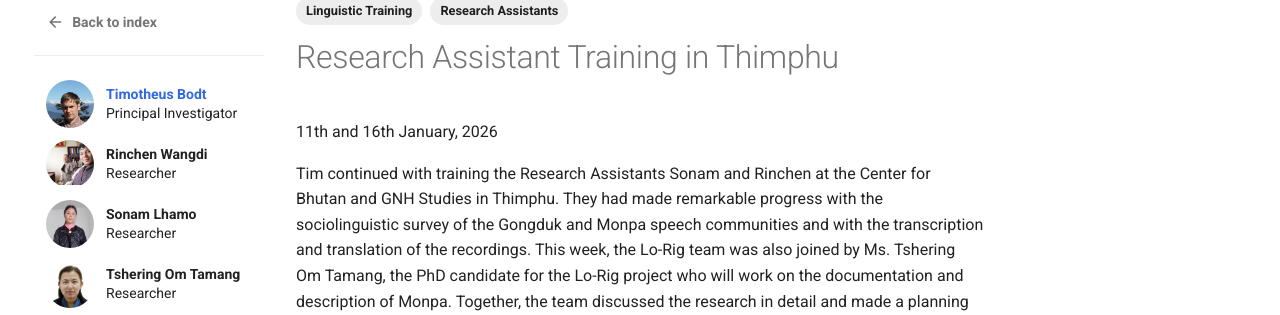
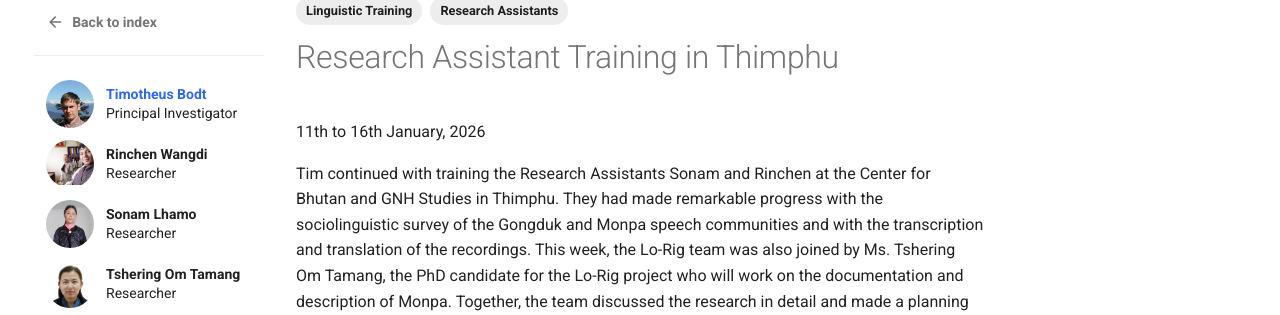
Before and after one commit to lorig-research/lorig-research.github.io, an MkDocs documentation site: the page built from docs/updates/posts/20260101-training_thimphu.md, in a window 1280 px wide and 1099 px high. Shown: the part 137-452 px from the top of the window. Built offline with MkDocs 1.6.1 and Material for MkDocs 9.7.7, drawn with Linux system fonts in a browser that asks for light colours; comment, search, counter and statistics services are not loaded.

Commit message:
corrected dates

```diff
--- a/docs/updates/posts/20260101-training_thimphu.md
+++ b/docs/updates/posts/20260101-training_thimphu.md
@@ -14,7 +15,7 @@ slug: 20260101-training_thimphu
 ---
 
 # Research Assistant Training in Thimphu
-11th and 16th January, 2026
+11th to 16th January, 2026
 
 Tim continued with training the Research Assistants Sonam and Rinchen at the Center for Bhutan and GNH Studies in Thimphu. They had made remarkable progress with the sociolinguistic survey of the Gongduk and Monpa speech communities and with the transcription and translation of the recordings. This week, the Lo-Rig team was also joined by Ms. Tshering Om Tamang, the PhD candidate for the Lo-Rig project who will work on the documentation and description of Monpa. Together, the team discussed the research in detail and made a planning for the coming months.
 
```
Also changed, not shown: other parts of docs/updates/posts/20260101-training_thimphu.md (+1 -0 lines).
